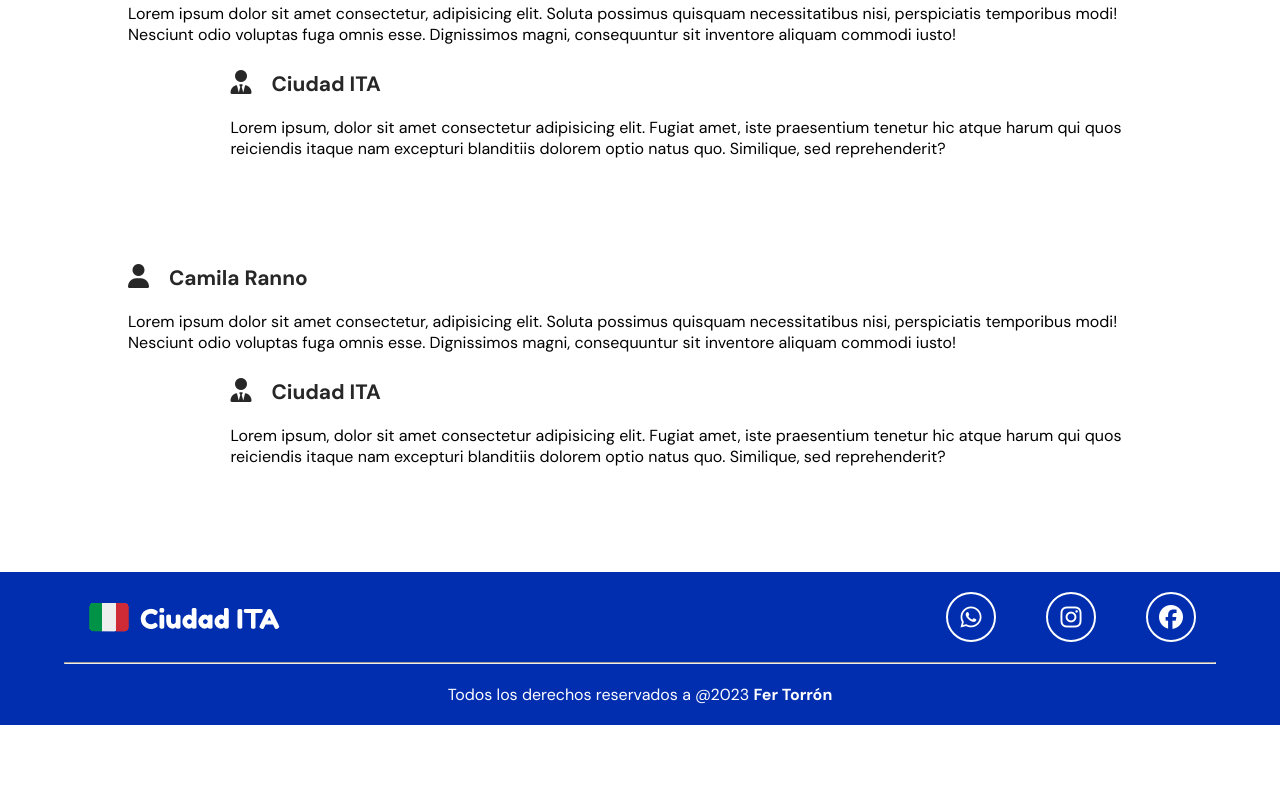
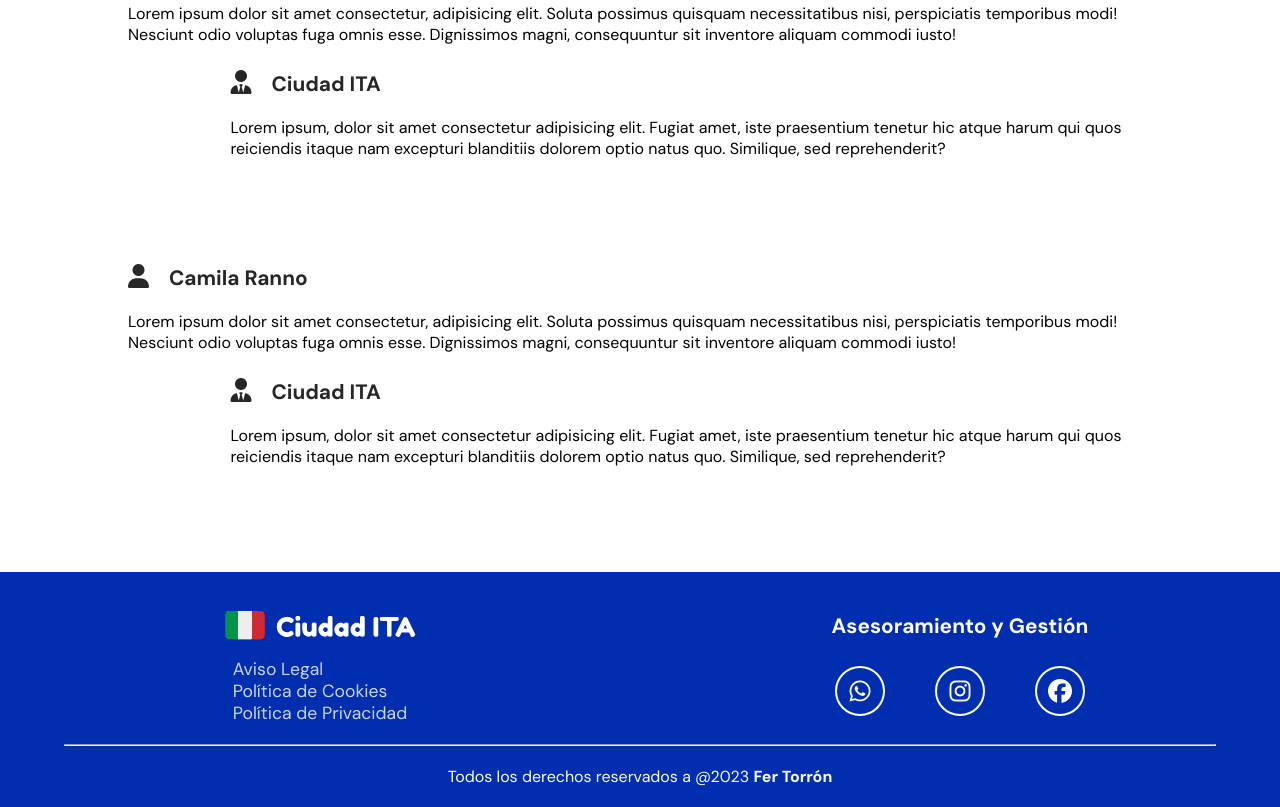
Before and after one commit to FerTorron/CiudadITA, a plain HTML site: page pages/faq.html in a window 1280 px wide. Shown: the part 1560-2367 px from the top of the page. Before the commit the page ends 2285 px from the top, so only its background shows below. Drawn offline with Linux system fonts and the light colour scheme.

Commit message:
Usando Grid para el Footer

```diff
--- a/css/style.css
+++ b/css/style.css
@@ -406,33 +406,68 @@ main{
 
 /* FOOTER */
 footer{
-    margin-top: 80px;
     width: 100%;
     background: #002EAF;
+    margin-top: 80px;
+}
+.footerGrid{
+    width: 100%;
+    padding-top: 20px;
+    display: grid;
+    grid-template-columns: repeat(2, 1fr);
+    grid-template-rows: repeat(2, 1fr);
+}
+.footerImg{
+    width: 100%;
+    margin: auto;
     display: flex;
     align-items: center;
-    justify-content: space-between;
-    flex-direction: column;
+    justify-content: center;
 }
-.footerContainer{
-    padding: 20px;
+.footerInf{
+    width: 100%;
     margin: auto;
-    width: 90%;
     display: flex;
     align-items: center;
-    justify-content: space-between;
+    justify-content: center;
 }
-.footerContainer ul{
+.footerInf h3{
+    font-size: 1.3rem;
+    color: white;
+}
+.footerLey{
+    width: 100%;
+    margin: auto;
+    display: flex;
+    align-items: center;
+    justify-content: center;
+}
+.footerLey ul{
+    list-style: none;
+}
+.footerLey ul li a{
+    font-size: 1.1rem;
+    color: White;
+    font-weight: 100;
+    opacity: .8;
+}
+.footerSocial{
+    width: 100%;
+    margin: auto;
+}
+.footerSocial ul{
     list-style: none;
     display: flex;
     justify-content: center;
     align-items: center;
 }
-.footerContainer ul li{
-    padding-left: 50px;
-    margin: auto;
+.footerSocial ul li{
+    padding-right: 50px;
 }
-.footerContainer ul li a i{
+.footerSocial ul li.select{
+    padding-right: 0;
+}
+.footerSocial ul li a i{
     width: 50px;
     height: 50px;
     font-size: 1.5rem;
@@ -443,17 +478,20 @@ footer{
     justify-content: center;
     align-items: center;
 }
-.footerContainer ul li a i:hover{
+.footerSocial ul li a i:hover{
     color: var(--buttonColor);
     background: #FFF;
 }
 footer hr{
+    margin: auto;
+    margin-top: 20px;
     color: #FFF;
     width: 90%;
 }
 footer p{
     color: #FFF;
     padding: 20px;
+    text-align: center;
 }
 footer p a{
     color: #fff;
@@ -600,18 +638,8 @@ footer p a{
     }
 
     /* FOOTER */
-    .footerContainer{
-        flex-direction: column;
-    }
-    .footerContainer ul{
-        margin-top: 20px;
-        justify-content: space-around;
-        width: 100%;
-    }
-    .footerContainer ul li{
-        padding-left: 0;
-    }
-    footer p{
-        text-align: center;
+    .footerGrid{
+        grid-template-columns: 1fr;
+        grid-gap: 30px;
     }
 }
--- a/pages/faq.html
+++ b/pages/faq.html
@@ -132,13 +132,27 @@
     </main>
         <!--FOOTER-->
         <footer>
-            <div class="footerContainer">
-                <img src="../assets/img/logo/logoBlanco.png" alt="Logo">
-                <ul>
-                    <li><a href="#"><i class="transition fab fa-whatsapp"></i></a></li>
-                    <li><a href="#"><i class="transition fab fa-instagram"></i></a></li>
-                    <li><a href="#"><i class="transition fab fa-facebook"></i></a></li>
-                </ul>
+            <div class="footerGrid">
+                <div class="footerImg">
+                    <img src="../assets/img/logo/logoBlanco.png" alt="Logo">
+                </div>
+                <div class="footerInf">
+                    <h3>Asesoramiento y Gestión</h3>
+                </div>
+                <div class="footerLey">
+                    <ul>
+                        <li><a href="#">Aviso Legal</a></li>
+                        <li><a href="#">Política de Cookies</a></li>
+                        <li><a href="#">Política de Privacidad</a></li>
+                    </ul>
+                </div>
+                <div class="footerSocial">
+                    <ul>
+                        <li><a href="#"><i class="transition fab fa-whatsapp"></i></a></li>
+                        <li><a href="#"><i class="transition fab fa-instagram"></i></a></li>
+                        <li class="select"><a href="#"><i class="transition fab fa-facebook"></i></a></li>
+                    </ul>
+                </div>
             </div>
             <hr>
             <p>Todos los derechos reservados a @2023 <a href="https://www.linkedin.com/in/fertorron/">Fer Torrón</a></p>
```
Also changed, not shown: index.html (+15 -1 lines), pages/alquileres.html (+21 -7 lines), pages/contacto.html (+21 -7 lines), pages/servicios.html (+21 -7 lines).
